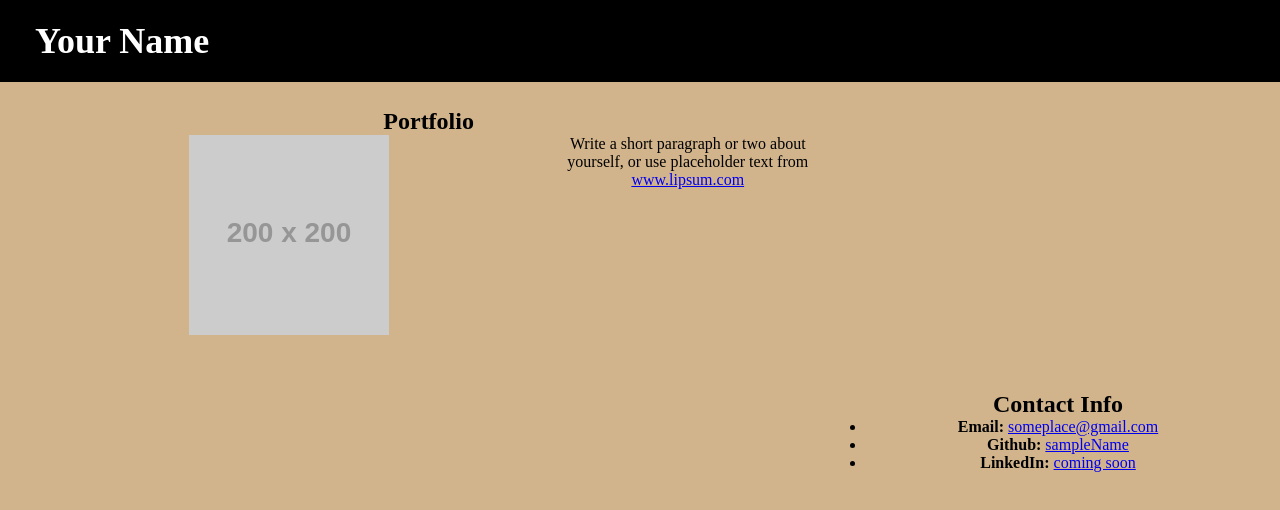
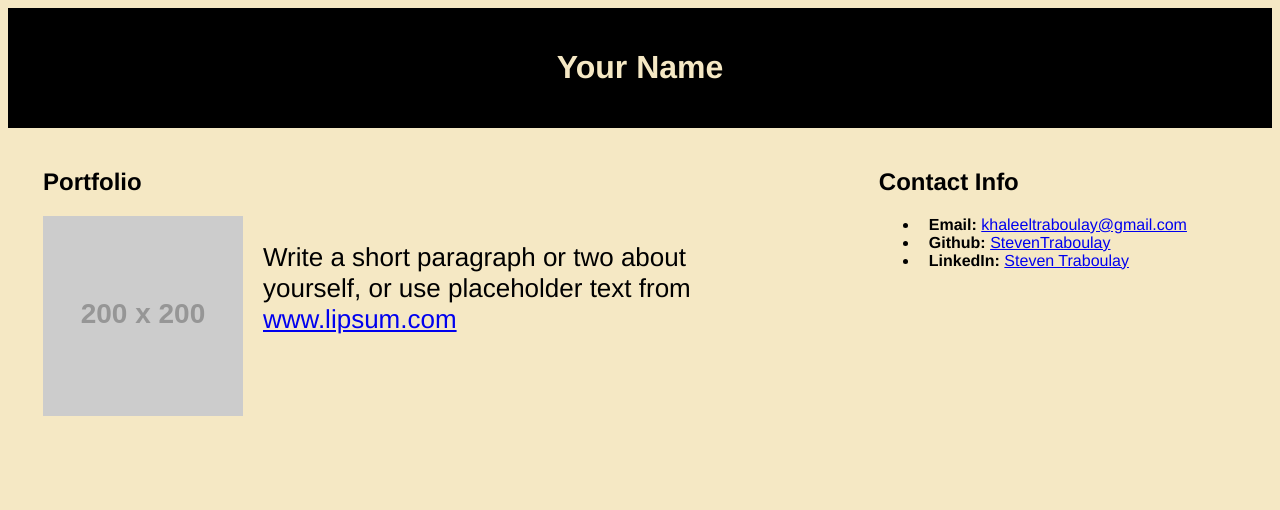
Before and after one commit to StevenTraboulay/StevenTraboulay.github.io, a plain HTML site: page index.html in a window 1280 px wide. Drawn offline with Linux system fonts and the light colour scheme; placeholder pictures from the web are drawn by us.

Commit message:
contact sheet basics

```diff
--- a/Assets/css/style.css
+++ b/Assets/css/style.css
@@ -1,52 +1,37 @@
-*{
-    margin: 0;
-    padding: 0;
-
+body {
+    font-family: Helvetica, Arial, sans-serif;
+    background-color: #f5e8c4;
   }
-body{
-    background: tan;
+  .container {
+    padding: 20px 35px;
   }
   header {
     padding: 20px 35px;
+    margin: 0;
+    text-align: center;
     background-color: black;
+    color: #f5e8c4;
   }
-
-Header h1{
-    font-weight: bold;
-    font-size: 36px;
-    color: white;
-    margin: 0;
-    display: inline;
+  #main-bio {
+    width: 70%;
+    float: left;
     }
-.container{
-
-
+  #main-bio img {
+      height: 200px;
+      width: 200px;
+      float: left;
+      margin-right: 20px;
     }
-
-.container section{
-    display: inline-block;
-    position: relative;
-    text-align: center;
-    padding: 26px 30px;
+  #contact-info {
+    width: 30%;
+    float: left;
   }
-
-#main-bio, {
+  #main-bio p {
+    text-align: left;
     float: left;
-    width: 70%;
-
+    width: 60%;
+    font-size: 26px;
   }
-
-#main-bio p{
-    width:35%;
-    float: right;
-    display: inline-block
+  li {
+    padding-left: 10px
   }
-
-#contact-info{
-    float: right;
-    width: 30%;
-}
-
-.bio-image{
-    vertical-align: top;
-}
--- a/index.html
+++ b/index.html
@@ -31,9 +31,9 @@
       <section id="contact-info">
         <h2>Contact Info</h2>
         <ul>
-          <li><strong>Email:</strong> <a href="#">someplace@gmail.com</a></li>
-          <li><strong>Github:</strong> <a href="#">sampleName</a></li>
-          <li><strong>LinkedIn:</strong> <a href="#">coming soon</a></li>
+          <li><strong>Email:</strong> <a href="#">khaleeltraboulay@gmail.com</a></li>
+          <li><strong>Github:</strong> <a href="#">StevenTraboulay</a></li>
+          <li><strong>LinkedIn:</strong> <a href="https://www.linkedin.com/in/steven-traboulay-56215b99/">Steven Traboulay</a></li>
         </ul>
       </section>
     </div>
```
Lines whose indentation alone changed are shown as unchanged.
